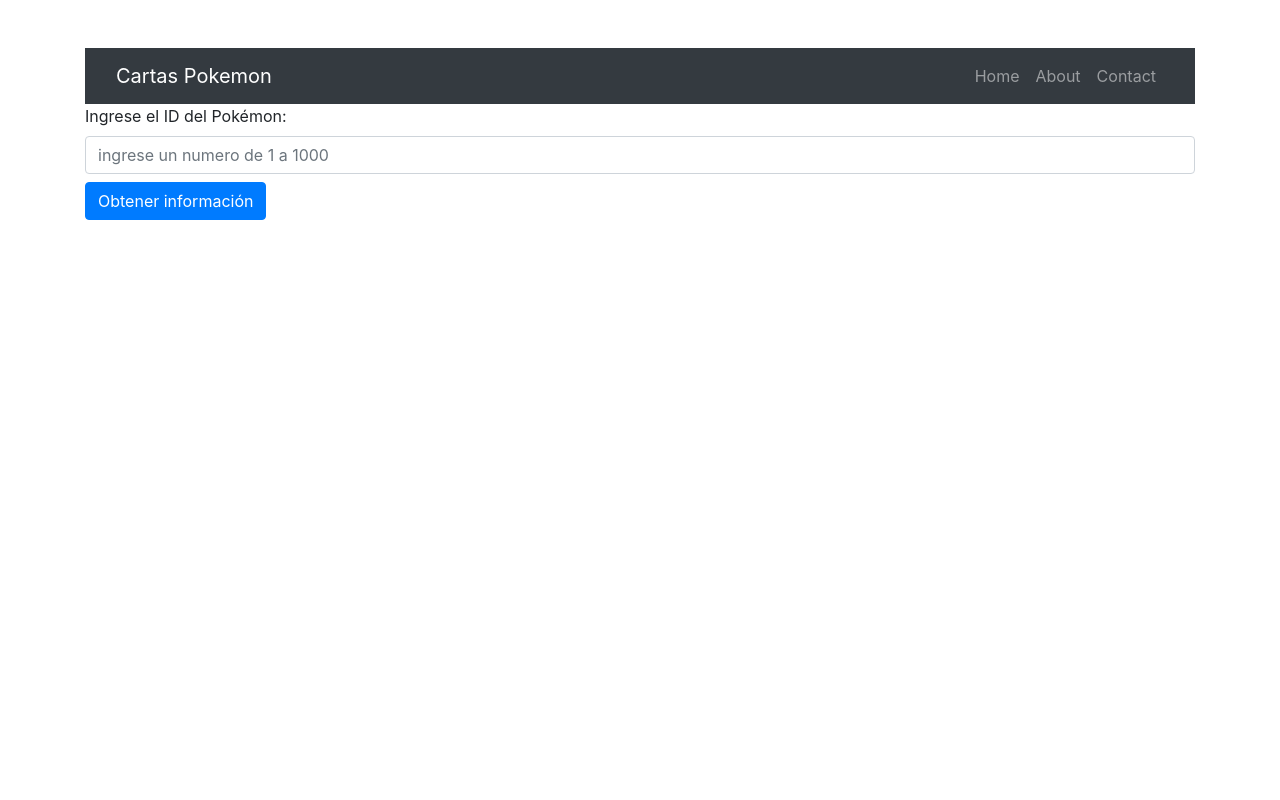
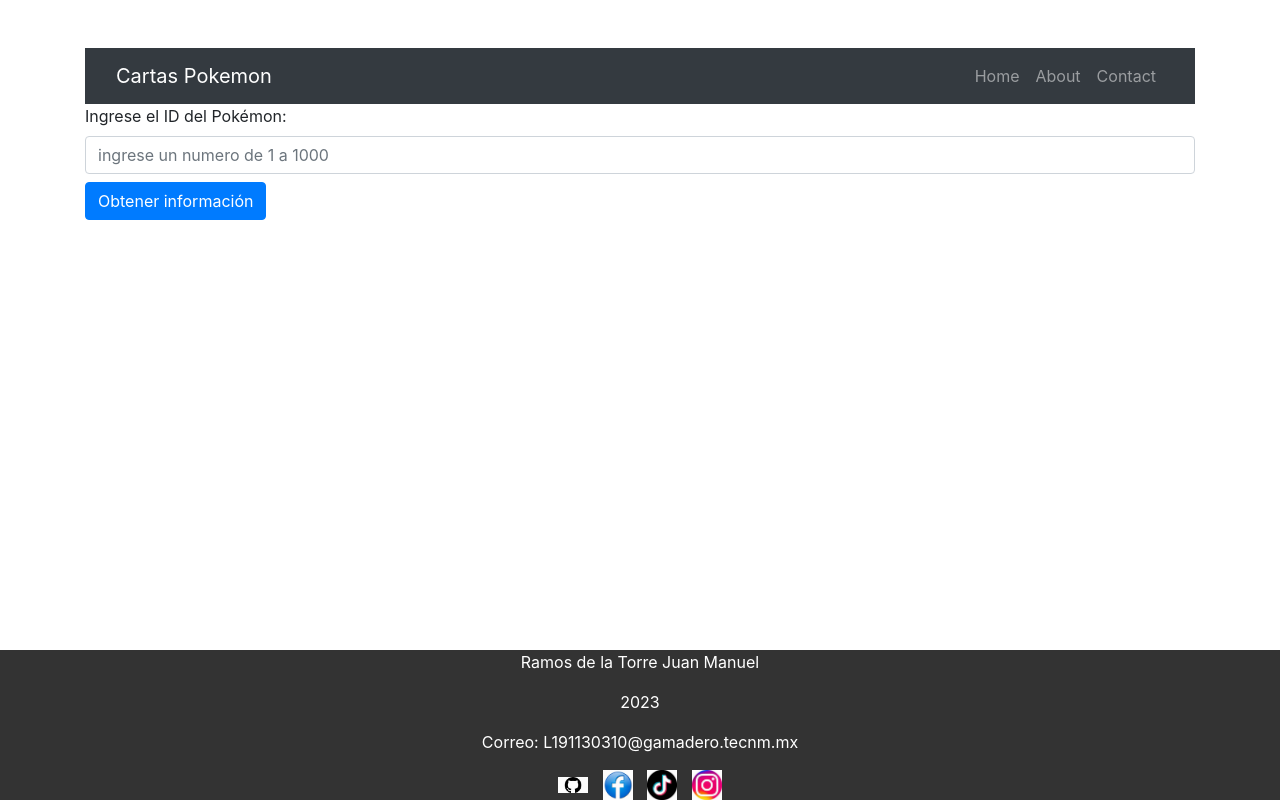
Before and after one commit to JuanRamos15/PruebaTecnica, a plain HTML site: page views/ladingPage.html in a window 1280 px wide. Drawn offline with nearby package versions, Linux system fonts and the light colour scheme.

Commit message:
🌟enhance: Footer
Se agregó el footer en la lading page junto a sus estilos

```diff
--- /dev/null
+++ b/styles/landigStyles.css
@@ -0,0 +1,26 @@
+body {
+    margin-bottom: 80px;
+  }
+/*footer */
+footer {
+    position: fixed;
+    bottom: 0;
+    left: 0;
+    width: 100%;
+    height: auto;
+    background-color: #333;
+    color: white;
+
+  }
+
+  /* Estilos para las imágenes */
+  .social-icon {
+    width: 30px;
+    margin: 0 5px;
+  }
+  /*web responsive*/
+@media screen and (max-width: 600px) {
+    .login-container {
+        max-width: none;
+    }
+}
--- a/styles/loginStyles.css
+++ b/styles/loginStyles.css
@@ -67,10 +67,6 @@
     color: #888;
     margin-top: 5px;
 }
-.validation-message {
-    color: red;
-    font-size: 14px;
-}
 /*iconos*/
 .social-icons {
     margin-top: 10px;
@@ -96,3 +92,17 @@
     border-radius: 4px;
     box-sizing: border-box;
 }
+/*footer */
+footer {
+    bottom: 0;
+    left: 0;
+    width: 50%;
+    background-color: #333;
+    color: white;
+    padding: 15px;
+  }
+
+  .social-icon {
+    width: 30px;
+    margin: 0 5px;
+  }
--- a/views/ladingPage.html
+++ b/views/ladingPage.html
@@ -12,6 +12,8 @@
     <script src="https://cdn.jsdelivr.net/npm/@popperjs/core@2.0.8/dist/umd/popper.min.js"></script>
     <script src="https://stackpath.bootstrapcdn.com/bootstrap/4.5.2/js/bootstrap.min.js"></script>
     <script src="/scripts/pokeApi.js"></script>
+    <link rel="stylesheet" href="/styles/landigStyles.css">
+
 </head>
 
 <body>
@@ -60,7 +62,19 @@
                 </div>
             </div>
         </div>
-
     </div>
-
+<br>
+    <footer class="mt-5">
+        <div class="container text-center">
+          <p>Ramos de la Torre Juan Manuel</p>
+          <p>2023</p>
+          <p>Correo: L191130310@gamadero.tecnm.mx</p>
+          <div class="mt-3">
+            <a href="https://github.com/JuanRamos15/PruebaTecnica"><img src="/images/github.png" alt="Github" class="social-icon" title="Cuenta en Github"></a>
+            <a href="https://www.facebook.com/Tecnol%C3%B3gico-Nacional-de-M%C3%A9xico-ITGAM-395164931210565//"><img src="/images/facebook.png" alt="Facebook" class="social-icon" title="Facebook de la escuela"></a>
+            <a href="https://www.tiktok.com/@tecnm_itgam/video/7255099929939479813"><img src="/images/tiktok.png" alt="Tiktok" class="social-icon" title="Tiktok de la escuela"></a>
+            <a href="https://www.instagram.com/tecnm_itgam/"><img src="/images/instragram.png" alt="Instragram" class="social-icon" title="Instagram de la escuela"></a>
+          </div>
+        </div>
+      </footer>
 </html>
```
Also changed, not shown: images/github.png (added), images/instragram.png (added), images/tiktok.png (added).
